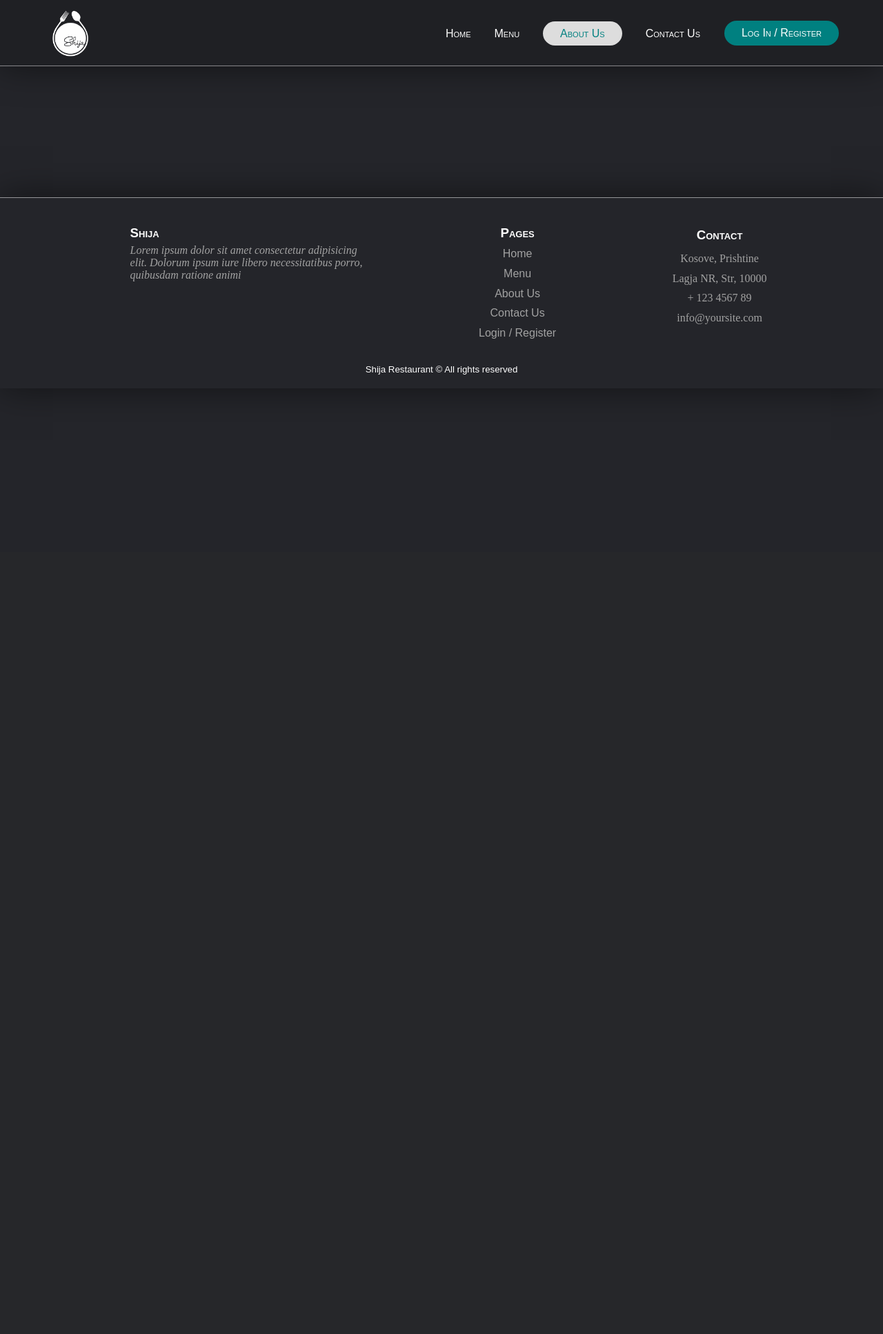
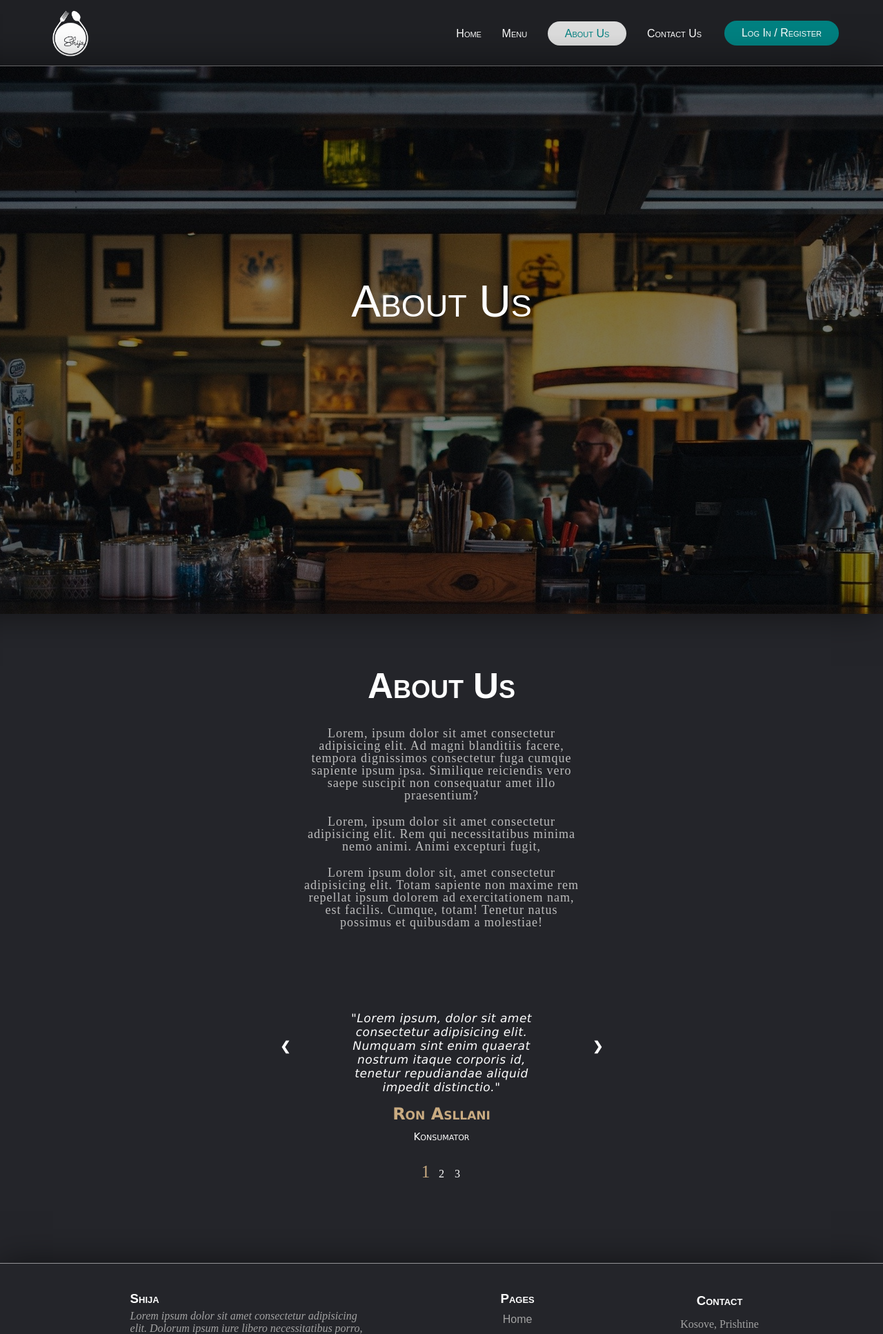
Before and after one commit to ronasllani/Projekti, a PHP site: page /about-us.php in a window 1280 px wide. Shown: the top 1934 px of the page at 69% size. Before the commit the page ends 543 px from the top, so only its background shows below. Run offline with PHP 8.4, Linux system fonts and the light colour scheme.

Commit message:
rregullimi i faqes about-us.php

```diff
--- a/about-us.php
+++ b/about-us.php
@@ -13,6 +13,51 @@
         </header>
 
         <main>
+            <div class="home-container">
+                <div class="home-overlay"></div>
+                <img src="img/about-us.jpg" class="home-foto" alt="">
+            </div>
+            <div class="main-title">
+                <p class="main-text1">About Us</p>
+            </div>
+
+            <div class="aboutcontainer">
+                <h3 class="abouttitulli">About Us</h3>
+                <p class="aboutp">Lorem, ipsum dolor sit amet consectetur adipisicing elit. Ad magni blanditiis facere, tempora dignissimos consectetur fuga cumque sapiente ipsum ipsa. Similique reiciendis vero saepe suscipit non consequatur amet illo praesentium?</p>
+                <p class="aboutp">Lorem, ipsum dolor sit amet consectetur adipisicing elit. Rem qui necessitatibus minima nemo animi. Animi excepturi fugit, </p>
+                <p class="aboutp">Lorem ipsum dolor sit, amet consectetur adipisicing elit. Totam sapiente non maxime rem repellat ipsum dolorem ad exercitationem nam, est facilis. Cumque, totam! Tenetur natus possimus et quibusdam a molestiae!</p>
+            </div>
+
+            <div class="slidecontainer">
+
+                <div class="mySlides">
+                    <p class="sliderP">"Lorem ipsum, dolor sit amet consectetur adipisicing elit. Numquam sint enim quaerat nostrum itaque corporis id, tenetur repudiandae aliquid impedit distinctio."</p>
+                    <h2 class="thenjaEmri">Ron Asllani</h2>
+                    <p class="profesioni">Konsumator</p>
+                </div>
+                <div class="mySlides">
+                    <p class="sliderP">"Ushqimet i punojme me shume delikatese dhe pasioni jone per ushqimin na bene me te miret ne rajon. Ju ftojme t'i provoni ushqimet tona."</p>
+                    <h2 class="thenjaEmri">Filan Fisteku</h2>
+                    <p class="profesioni">Kuzhinjer</p>
+                </div>
+
+                <div class="mySlides">
+                    <p class="sliderP">"Lorem ipsum dolor sit amet consectetur, adipisicing elit. Delectus accusantium incidunt a. Sequi, esse maxime?"</p>
+                    <h2 class="thenjaEmri">Enes Shabani</h2>
+                    <p class="profesioni">Kamarier</p>
+                </div>
+
+                <a class="prev" onclick="plusSlides(-1)">&#10094;</a>
+                <a class="next" onclick="plusSlides(1)">&#10095;</a>
+
+            </div>
+            <br>
+
+            <div style="text-align:center">
+                <span class="nr" onclick="currentSlide(1)">1</span>
+                <span class="nr" onclick="currentSlide(2)">2</span>
+                <span class="nr" onclick="currentSlide(3)">3</span>
+            </div>
 
         </main>
 
@@ -20,5 +65,6 @@
             <?php include ('./components/footer.php');?>
         </footer>
 
+        <script src="javascript/slider.js"></script>
     </body>
 </html>
--- a/css/style.css
+++ b/css/style.css
@@ -54,7 +54,7 @@ header{
 .nav-links li{
 box-sizing: border-box;
   display: inline-block;
-  padding:  10px 15px;
+  padding:  10px 1vw;
   font-family: sans-serif;
   font-variant: small-caps;
 }
@@ -437,6 +437,119 @@ footer{
 
 
 
+/* ABOUT US */
+.aboutcontainer{
+  box-sizing: border-box;
+  max-width: 400px;
+  height: auto;
+  margin: 0 auto;
+  text-align: center;
+}
+.abouttitulli{
+  padding-top: 20px;
+  padding-bottom: 30px;
+  color: white;
+  font-size: 4vw;
+  font-variant: small-caps;
+  font-family: sans-serif;
+}
+.aboutp{
+  color: rgb(189, 189, 189);
+  font-size: 18px;
+  margin-bottom: 20px;
+  line-height: 18px;
+  letter-spacing: 1px;
+  /* font-family: sans-serif;
+  font-variant: small-caps; */
+}
+
+
+.slideroverlay{
+  background-color: black;
+  height: auto;
+  width: auto;
+}
+.slidecontainer {
+  max-width: 500px;
+  height: auto;
+  position: relative;
+  margin: auto;
+}
+.mySlides{
+
+
+  text-align: center;
+}
+.sliderP{
+  text-align: center;
+  color: white;
+  font-size: 17px;
+  line-height: 20px;
+  letter-spacing: 0.5px;
+  font-style: italic;
+  font-family: Verdana, sans-serif;
+  padding: 100px 100px 0px 100px;
+  transition: 0.6s;
+}
+.thenjaEmri{
+  font-family: Verdana, sans-serif;
+  font-variant: small-caps;
+  margin-top: 15px;
+  color: rgb(201, 171, 129);
+}
+.profesioni{
+  font-family: Verdana, sans-serif;
+  font-variant: small-caps;
+  margin-top: 10px;
+  color: white;
+  font-size: 15px;
+  margin-bottom: 10px;
+}
+.prev, .next {
+  cursor: pointer;
+  position: absolute;
+  top: 50%;
+  width: auto;
+  padding: 16px;
+  margin-top: -22px;
+  color: white;
+  font-weight: bold;
+  font-size: 18px;
+  transition: 0.6s ;
+  border-radius: 0 3px 3px 0;
+  user-select: none;
+}
+
+.next {
+  right: 0;
+  border-radius: 3px 0 0 3px;
+}
+
+.prev:hover, .next:hover {
+  background-color: rgba(0,0,0,0.8);
+}
+
+
+.nr {
+  cursor: pointer;
+  height: 15px;
+  width: 15px;
+  margin: 0 2px;
+  color: white;
+  border-radius: 50%;
+  display: inline-block;
+  transition: background-color 0.6s ease;
+}
+
+.nractive, .nr:hover {
+  font-size: 25px;
+  color: rgb(201, 171, 129);
+  transition: 0.2s ease;
+}
+
+
+
+
 /* CONTACT US */
 .contacttext{
   box-sizing: border-box;
@@ -496,7 +609,7 @@ footer{
 
 
 .contactText .input{
-  width: 48%;
+  width: 100%;
   float: left;
   margin-right: 4%;
 }
--- /dev/null
+++ b/javascript/slider.js
@@ -0,0 +1,26 @@
+var slideIndex = 1;
+showSlides(slideIndex);
+
+function plusSlides(n) {
+  showSlides(slideIndex += n);
+}
+
+function currentSlide(n) {
+  showSlides(slideIndex = n);
+}
+
+function showSlides(n) {
+  var i;
+  var slides = document.getElementsByClassName("mySlides");
+  var nrs = document.getElementsByClassName("nr");
+  if (n > slides.length) {slideIndex = 1}
+  if (n < 1) {slideIndex = slides.length}
+  for (i = 0; i < slides.length; i++) {
+      slides[i].style.display = "none";
+  }
+  for (i = 0; i < nrs.length; i++) {
+      nrs[i].className = nrs[i].className.replace(" nractive", "");
+  }
+  slides[slideIndex-1].style.display = "block";
+  nrs[slideIndex-1].className += " nractive";
+}
```
Also changed, not shown: img/about-us.jpg (added).
